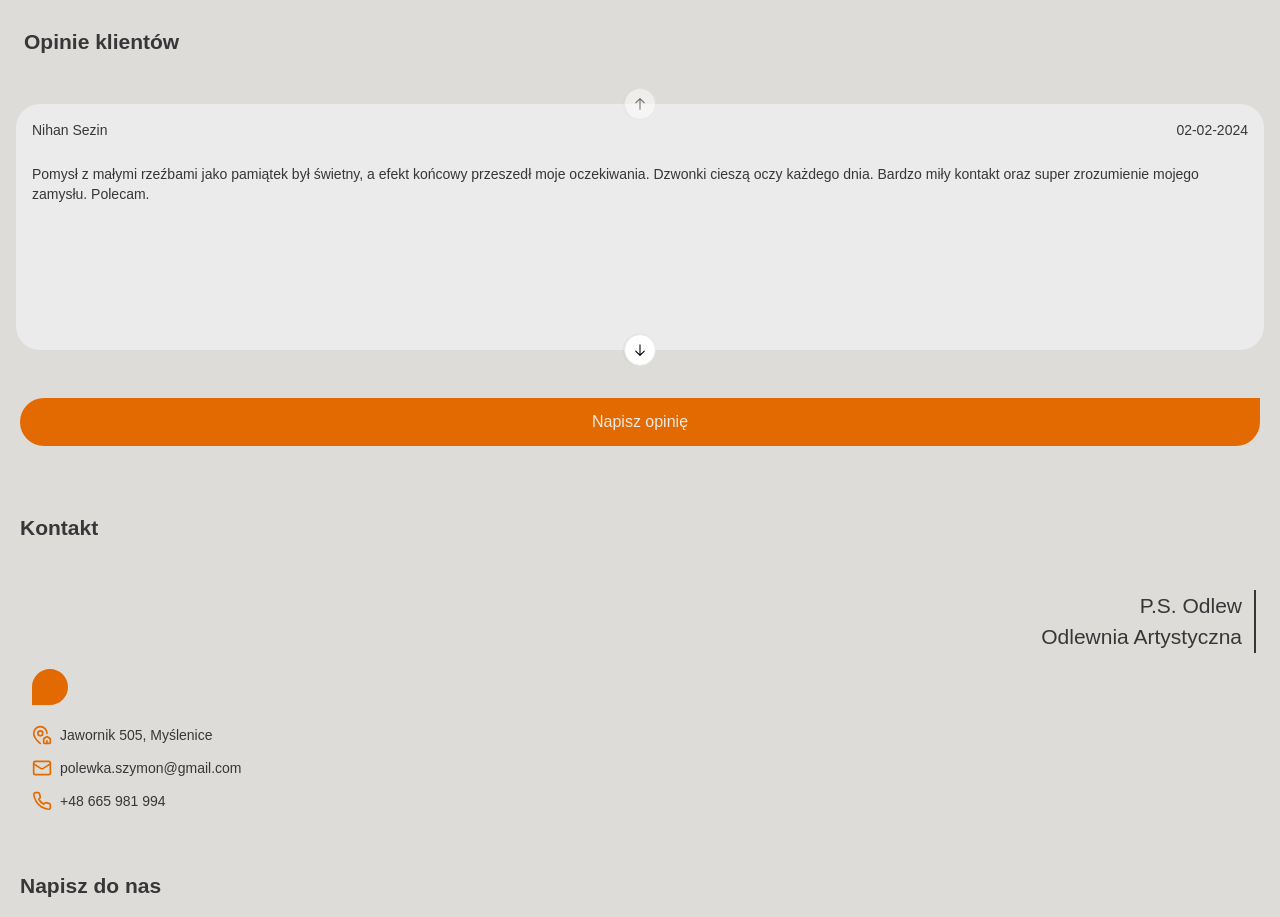
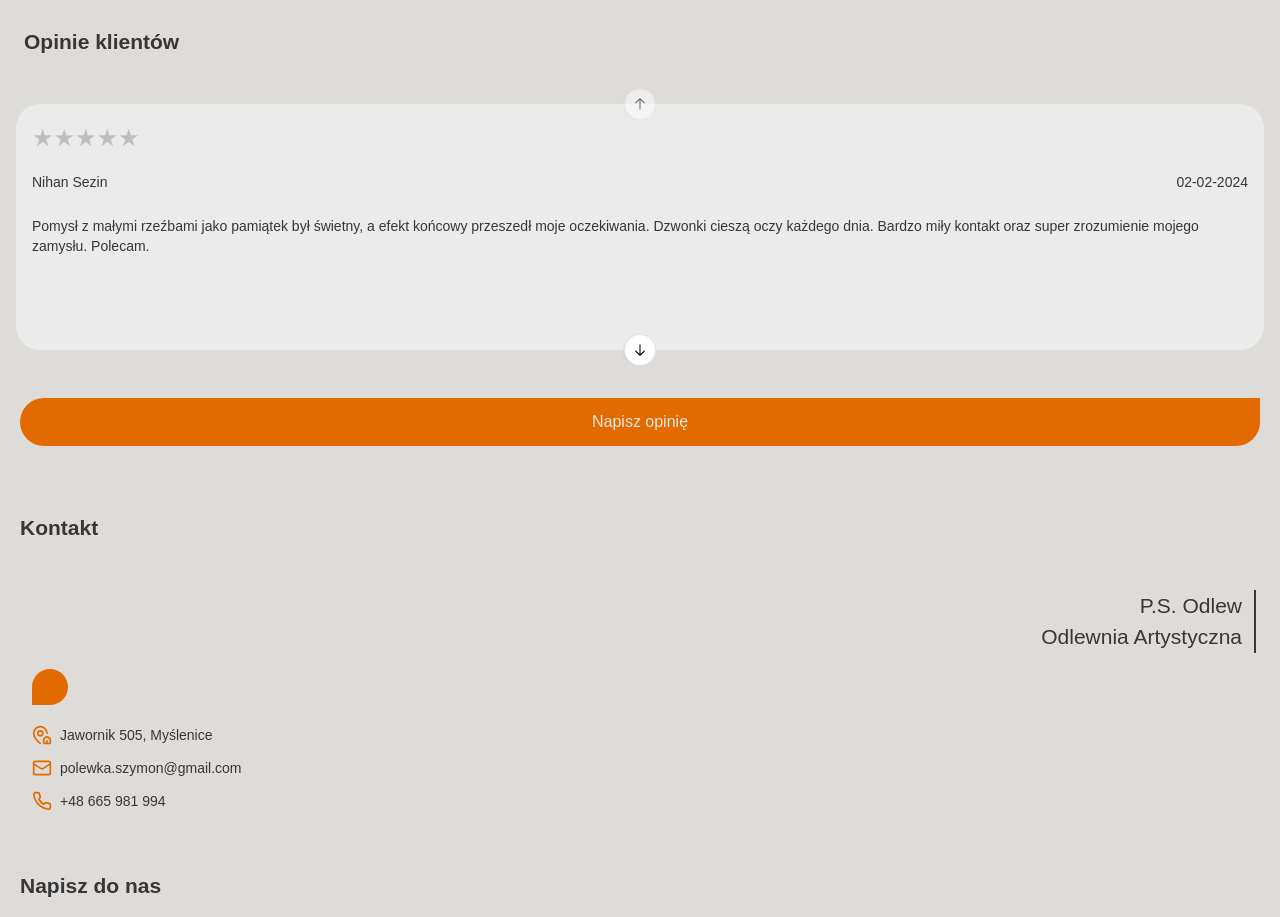
Before and after one commit to MarioLuigie/Odlew, a Next.js app: page / in a window 1280 px wide. Shown: the part 9940-10857 px from the top of the page. Built offline with nearby package versions, Linux system fonts and the light colour scheme.

Commit message:
Feat: Add rating stars as ReactStars to Opinion

```diff
--- a/package.json
+++ b/package.json
@@ -17,6 +17,7 @@
     "@radix-ui/react-select": "^2.1.2",
     "@radix-ui/react-slot": "^1.1.0",
     "@radix-ui/react-visually-hidden": "^1.1.0",
+    "@types/react-stars": "^2.2.4",
     "class-variance-authority": "^0.7.0",
     "clsx": "^2.1.1",
     "embla-carousel-react": "^8.3.1",
--- a/src/components/content/Opinion.tsx
+++ b/src/components/content/Opinion.tsx
@@ -1,4 +1,5 @@
 import { cn } from "@/lib/utils"
+import ReactStars from "react-stars"
 
 type OpinionProp = {
   name: string
@@ -14,6 +15,11 @@ export default function Opinion({
   opinion: OpinionProp
   className?: string
 }) {
+  // Handler and calling server action inside to save rating to db
+  const ratingChanged = (newRating: number) => {
+    console.log(newRating)
+  }
+
   return (
     <div
       className={cn(
@@ -21,8 +27,16 @@ export default function Opinion({
         className
       )}
     >
-      {/* STARS */}
-      <div></div>
+      {/* STARS RATING */}
+      <div className="pb-4">
+        <ReactStars
+          count={5}
+          onChange={ratingChanged}
+          size={24}
+          color1={"#bebebe"}
+          color2={"#E36A00"}
+        />
+      </div>
 
       {/* CLIENT NAME AND DATE */}
       <div className="flex justify-between w-full pb-6 text-sm">
```
Also changed, not shown: 1 other file (tests, documents, lock files or other folders).
